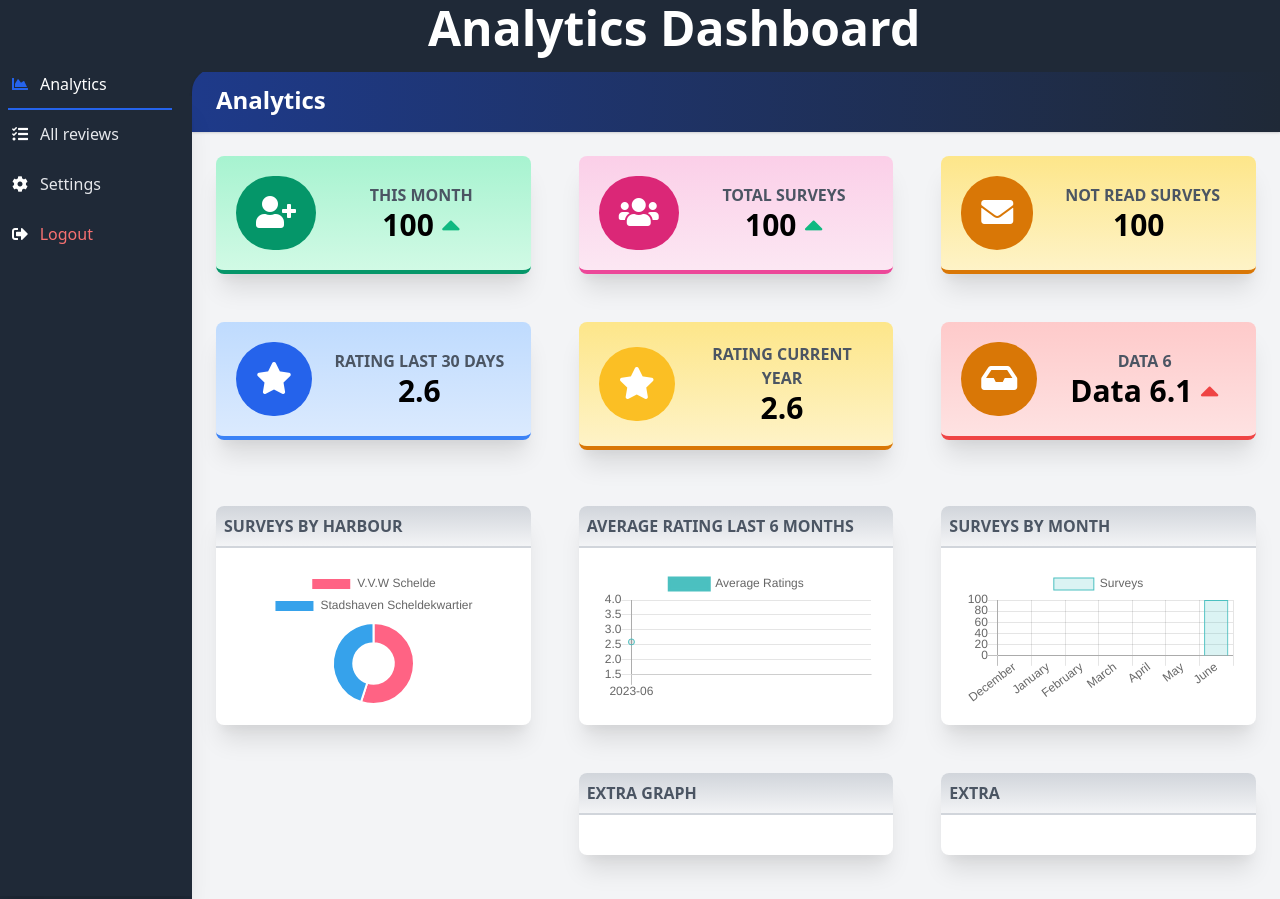
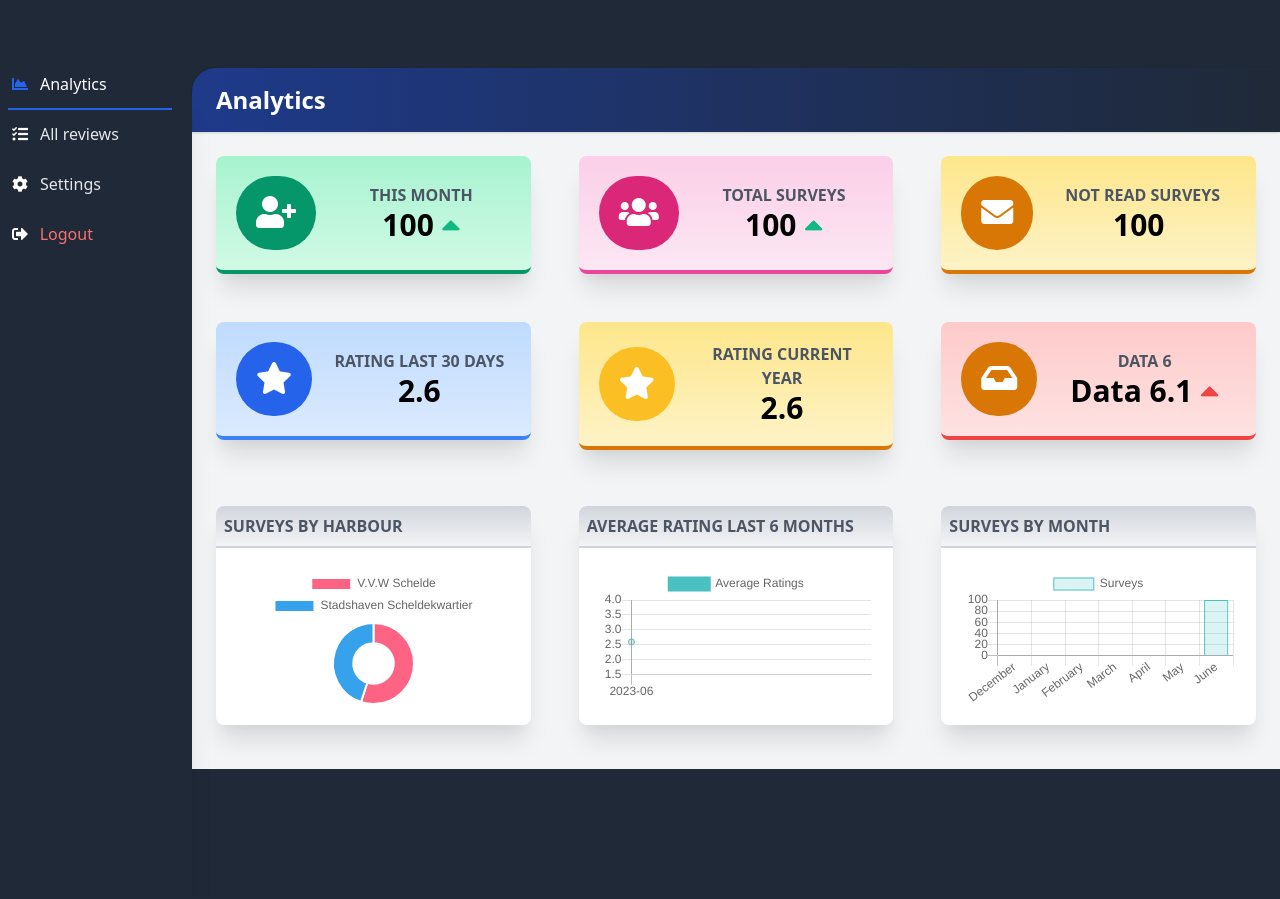
Before and after one commit to netas369/Quality-Survey-made-with-Laravel, a Laravel app: page /dashboard in a window 1280 px wide. After the commit the page ends 769 px from the top, so only its background shows below. Run offline with Laravel 10, Linux system fonts and the light colour scheme; the visitor is signed in with stand-in values (Sample User, id 1); data comes from the database, SQL or seed files in the repository; some libraries are stand-ins or nearby versions.

Commit message:
Bug fixes

```diff
--- a/app/Http/Controllers/DashboardController.php
+++ b/app/Http/Controllers/DashboardController.php
@@ -171,7 +171,6 @@ class DashboardController extends Controller
     {
         // Retrieve the id of the Dashboard object
         $survey_id = $survey->id;
-
         // Retrieve the Survey object that corresponds to the given Dashboard id
         $review = Survey::findOrFail($survey_id);
         $review->is_read = true;
--- a/app/Models/Survey.php
+++ b/app/Models/Survey.php
@@ -13,9 +13,10 @@ class Survey extends Model
     public function rating()
     {
 
-        $ratingAverage = ($this->OverallCleanliness + $this->StaffFriendlyAndHelpful + $this->SafetyAtTheHarbour +
+        $ratingAverageNotRounded = ($this->ConsiderAgain + $this->OverallCleanliness + $this->StaffFriendlyAndHelpful + $this->SafetyAtTheHarbour +
 
-                        $this->HowWouldYouRecommendToOthers + $this->QualityForMoney) / 5;
+                        $this->OurFacilities + $this->RateOverallExperience + $this->RecommendToOthers + $this->QualityForMoney) / 8;
+        $ratingAverage = round($ratingAverageNotRounded, 1);
         if ($ratingAverage > 3.7) {
             return $ratingAverage.'😀';
         } else if($ratingAverage < 2.6) {
--- a/resources/views/dashboard/index.blade.php
+++ b/resources/views/dashboard/index.blade.php
@@ -26,9 +26,6 @@
                 <a href="#" aria-label="Home">
                     <span class="text-4xl text-white"><i class="em em-grinning"></i></span>
                 </a>
-            </div>
-            <h1 class="mb-4 text-3xl font-bold text-white md:text-6xl lg:text-5xl">Analytics Dashboard</h1>
-        </div>
     </nav>
 </header>
 
@@ -234,45 +231,6 @@
                                 </script>
                             </div>
                         </div>
-{{--                        <div class="bg-white border-transparent rounded-lg shadow-xl">--}}
-{{--                            <div--}}
-{{--                                class="bg-gradient-to-b from-gray-300 to-gray-100 uppercase text-gray-800 border-b-2 border-gray-300 rounded-tl-lg rounded-tr-lg p-2">--}}
-{{--                                <h class="font-bold uppercase text-gray-600">Graph</h>--}}
-{{--                            </div>--}}
-{{--                            <div class="p-5">--}}
-{{--                                <canvas id="chartjs-7" class="chartjs" width="undefined" height="undefined"></canvas>--}}
-{{--                                <script>--}}
-{{--                                    new Chart(document.getElementById("chartjs-7"), {--}}
-{{--                                        "type": "bar",--}}
-{{--                                        "data": {--}}
-{{--                                            "labels": ["January", "February", "March", "April"],--}}
-{{--                                            "datasets": [{--}}
-{{--                                                "label": "Page Impressions",--}}
-{{--                                                "data": [10, 20, 30, 40],--}}
-{{--                                                "borderColor": "rgb(255, 99, 132)",--}}
-{{--                                                "backgroundColor": "rgba(255, 99, 132, 0.2)"--}}
-{{--                                            }, {--}}
-{{--                                                "label": "Adsense Clicks",--}}
-{{--                                                "data": [5, 15, 10, 30],--}}
-{{--                                                "type": "line",--}}
-{{--                                                "fill": false,--}}
-{{--                                                "borderColor": "rgb(54, 162, 235)"--}}
-{{--                                            }]--}}
-{{--                                        },--}}
-{{--                                        "options": {--}}
-{{--                                            "scales": {--}}
-{{--                                                "yAxes": [{--}}
-{{--                                                    "ticks": {--}}
-{{--                                                        "beginAtZero": true--}}
-{{--                                                    }--}}
-{{--                                                }]--}}
-{{--                                            }--}}
-{{--                                        }--}}
-{{--                                    });--}}
-{{--                                </script>--}}
-{{--                            </div>--}}
-{{--                        </div>--}}
-                        <!--/Graph Card-->
                     </div>
 
                     <div class="w-full md:w-1/2 xl:w-1/3 p-6">
@@ -349,39 +307,6 @@
                         <!--/Graph Card-->
                     </div>
 
-                    <div class="w-full md:w-1/2 xl:w-1/3 p-6">
-                        <!--Graph Card-->
-
-                        <!--/Graph Card-->
-                    </div>
-                    <div class="w-full md:w-1/2 xl:w-1/3 p-6">
-                        <!--Table Card-->
-                        <div class="bg-white border-transparent rounded-lg shadow-xl">
-                            <div
-                                class="bg-gradient-to-b from-gray-300 to-gray-100 uppercase text-gray-800 border-b-2 border-gray-300 rounded-tl-lg rounded-tr-lg p-2">
-                                <h2 class="font-bold uppercase text-gray-600">extra graph</h2>
-                            </div>
-                            <div class="p-5">
-
-
-                            </div>
-                        </div>
-                        <!--/table Card-->
-                    </div>
-                    <div class="w-full md:w-1/2 xl:w-1/3 p-6">
-                        <!--Advert Card-->
-                        <div class="bg-white border-transparent rounded-lg shadow-xl">
-                            <div
-                                class="bg-gradient-to-b from-gray-300 to-gray-100 uppercase text-gray-800 border-b-2 border-gray-300 rounded-tl-lg rounded-tr-lg p-2">
-                                <h2 class="font-bold uppercase text-gray-600">extra</h2>
-                            </div>
-                            <div class="p-5 text-center">
-
-
-                            </div>
-                        </div>
-                        <!--/Advert Card-->
-                    </div>
                 </div>
             </div>
         </section>
```
